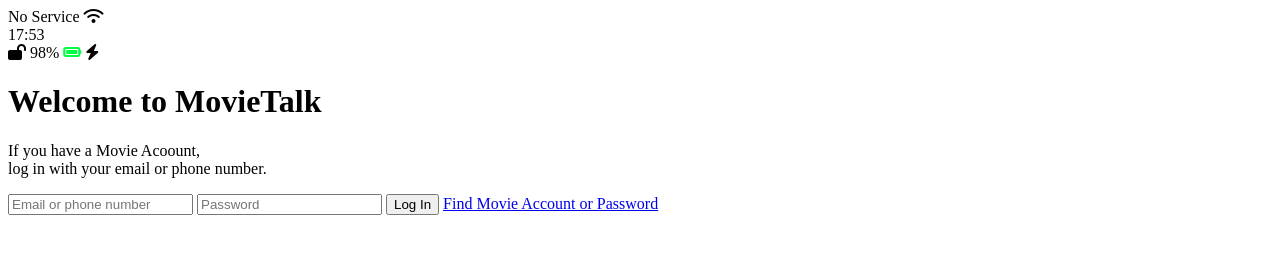
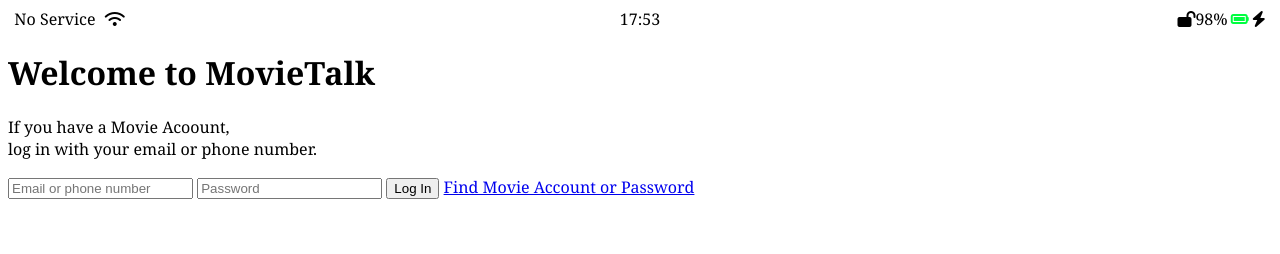
Before and after one commit to ubbba/MovieTalk-2023, a plain HTML site: page index.html in a window 1280 px wide. Drawn offline with Linux system fonts and the light colour scheme.

Commit message:
status-bar1

```diff
--- /dev/null
+++ b/css/styles.css
@@ -0,0 +1,34 @@
+@import url('https://fonts.googleapis.com/css2?family=Open+Sans:wght@400;600&display=swap');
+
+body {
+    font-family:Cambria, Cochin, Georgia, Times, 'Times New Roman', serif;
+}
+
+.status-bar {
+    display: flex;
+    justify-content: center;
+}
+
+/* 상태창의 3개의 div들이 정렬을 하기 위해 width 값을 3등분 */
+.status-bar_column {
+    width: 33%;
+}
+
+.status-bar_column:first-child span{
+    margin-right: 5px;
+}
+
+.status-bar_column:nth-child(2){
+    display: flex;
+    justify-content: center;
+}
+
+.status-bar_column:last-child{
+    display: flex;
+    justify-content: flex-end;
+    align-items: center;
+}
+
+.status-bar_column .fa-battery-full {
+    margin: 0px 3px;
+}
--- a/index.html
+++ b/index.html
@@ -4,9 +4,8 @@
     <meta charset="UTF-8">
     <meta name="viewport" content="width=device-width, initial-scale=1.0">
     <title>Movie Talk</title>
-    <style>
+    <link rel="stylesheet" href="css/styles.css">
 
-    </style>
 </head>
 <body>
     <!-- 맨 위 상태창 -->
```
